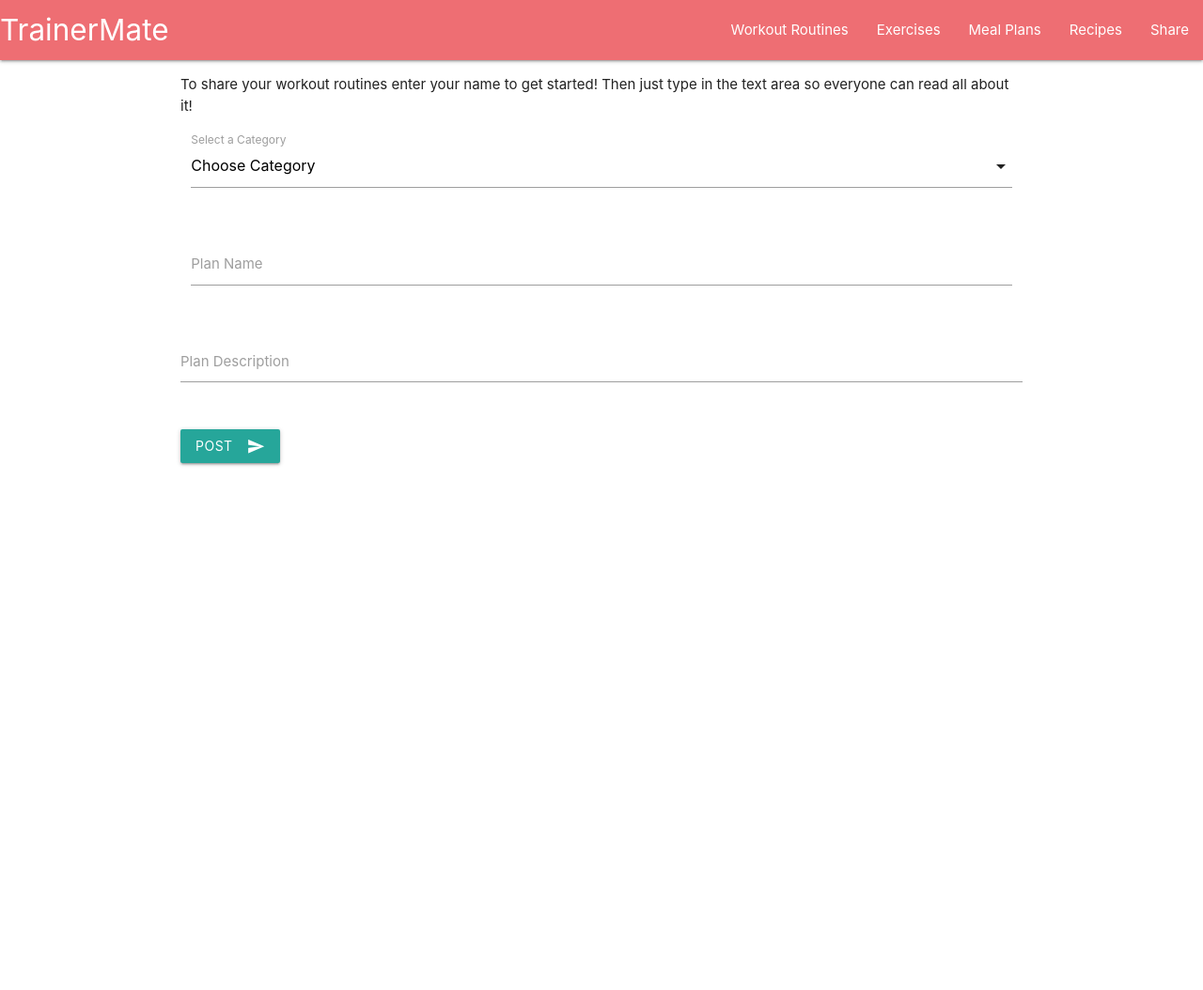
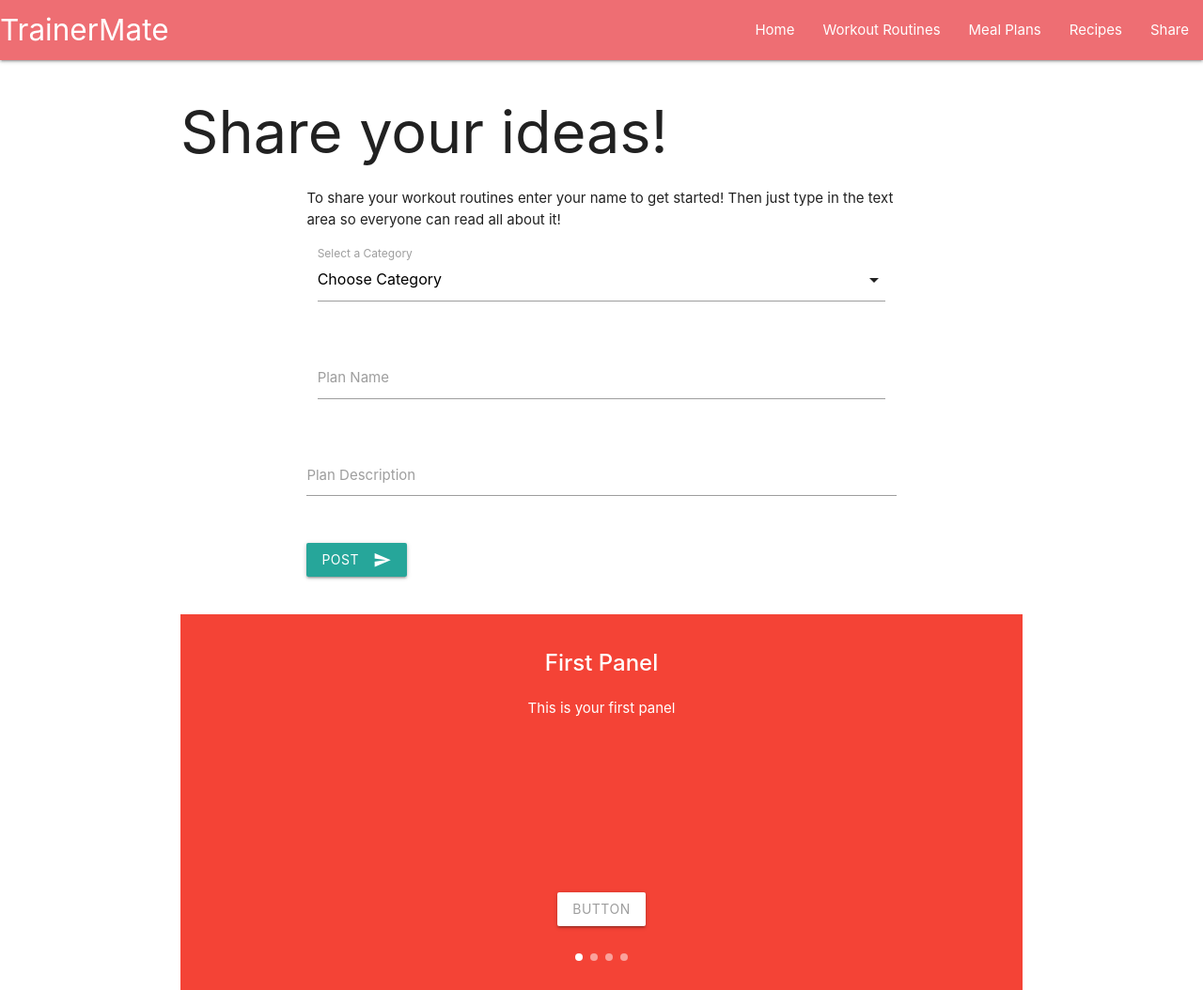
Before and after one commit to elg1e/Trainer-Mate, a Flask app: page / in a window 1280 px wide. Shown: the whole page at 94% size. Before the commit the page ends 496 px from the top, so only its background shows below. Run offline with Flask 2, Linux system fonts and the light colour scheme; data that the repository does not hold is empty; some libraries are stand-ins or nearby versions.

Commit message:
carousel added to base.html

```diff
--- a/templates/base.html
+++ b/templates/base.html
@@ -3,6 +3,7 @@
 	<head>
 		<link rel="stylesheet" href="https://cdnjs.cloudflare.com/ajax/libs/materialize/1.0.0/css/materialize.min.css">
         <link href="https://fonts.googleapis.com/icon?family=Material+Icons" rel="stylesheet">
+        <link rel="stylesheet" href="{{url_for('static', filename='css/style.css')}}" type="text/css">
 	</head>
 	<body>
     <nav>
@@ -10,11 +11,11 @@
       <a href="#!" class="brand-logo">TrainerMate</a>
       <a href="#" data-target="mobile-demo" class="sidenav-trigger"><i class="material-icons">menu</i></a>
       <ul class="right hide-on-med-and-down">
-        <li><a href="sass.html">Workout Routines</a></li>
-        <li><a href="badges.html">Exercises</a></li>
+        <li><a href="">Home</a></li>
+        <li><a href="badges.html">Workout Routines</a></li>
         <li><a href="collapsible.html">Meal Plans</a></li>
         <li><a href="mobile.html">Recipes</a></li>
-        <li><a href="mobile.html">Share</a></li>
+        <li><a href="{{url_for('post')}}">Share</a></li>
       </ul>
     </div>
   </nav>
@@ -24,10 +25,37 @@
     <li><a href="badges.html">Exercises</a></li>
     <li><a href="collapsible.html">Meal Plans</a></li>
     <li><a href="mobile.html">Recipes</a></li>
-    <li><a href="mobile.html">Share</a></li>
+    <li><a href="{{url_for('post')}}">Share</a></li>
   </ul>
-        {% block content %}
-        {% endblock %}
+
+<div class="container">
+    {% block content %}{% endblock %}
+</div>
+
+<div class="container">
+  <div class="carousel carousel-slider center">
+    <div class="carousel-fixed-item center">
+      <a class="btn waves-effect white grey-text darken-text-2">button</a>
+    </div>
+    <div class="carousel-item red white-text" href="#one!">
+      <h2>First Panel</h2>
+      <p class="white-text">This is your first panel</p>
+    </div>
+    <div class="carousel-item amber white-text" href="#two!">
+      <h2>Second Panel</h2>
+      <p class="white-text">This is your second panel</p>
+    </div>
+    <div class="carousel-item green white-text" href="#three!">
+      <h2>Third Panel</h2>
+      <p class="white-text">This is your third panel</p>
+    </div>
+    <div class="carousel-item blue white-text" href="#four!">
+      <h2>Fourth Panel</h2>
+      <p class="white-text">This is your fourth panel</p>
+    </div>
+  </div>
+</div>
+
         <script src="https://cdnjs.cloudflare.com/ajax/libs/jquery/3.4.1/jquery.min.js" integrity="sha256-CSXorXvZcTkaix6Yvo6HppcZGetbYMGWSFlBw8HfCJo=" crossorigin="anonymous"></script>
         <script src="https://cdnjs.cloudflare.com/ajax/libs/materialize/1.0.0/js/materialize.min.js"></script>
         <script type="text/javascript">
@@ -36,6 +64,10 @@
             $('input#input_text, textarea#textarea2').characterCounter();
             $('select').formSelect();
         });
+        $('.carousel.carousel-slider').carousel({
+            fullWidth: true,
+            indicators: true
+        });
         </script>
     </body>
 </html>
--- a/templates/post.html
+++ b/templates/post.html
@@ -1,6 +1,6 @@
-{% extends 'base.html' %}
-{% block content %}
+{% extends 'base.html' %}{% block content %}
 
+<h1>Share your ideas!</h1>
 
 <div class="container">
 	<p>To share your workout routines enter your name to get started! Then just type in the text area so everyone can read all about it!</p>
@@ -40,5 +40,4 @@
 	</div>
 </div>
 
-
 {% endblock %}
```
